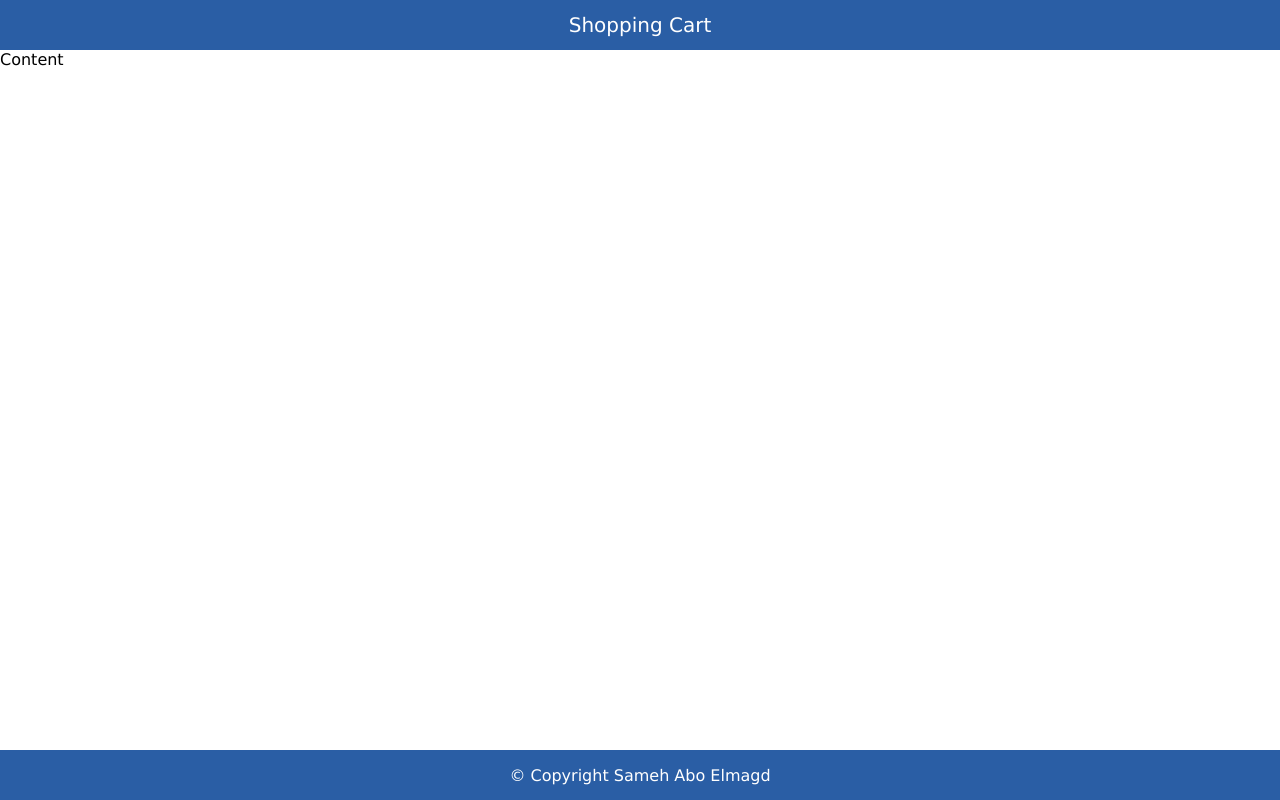
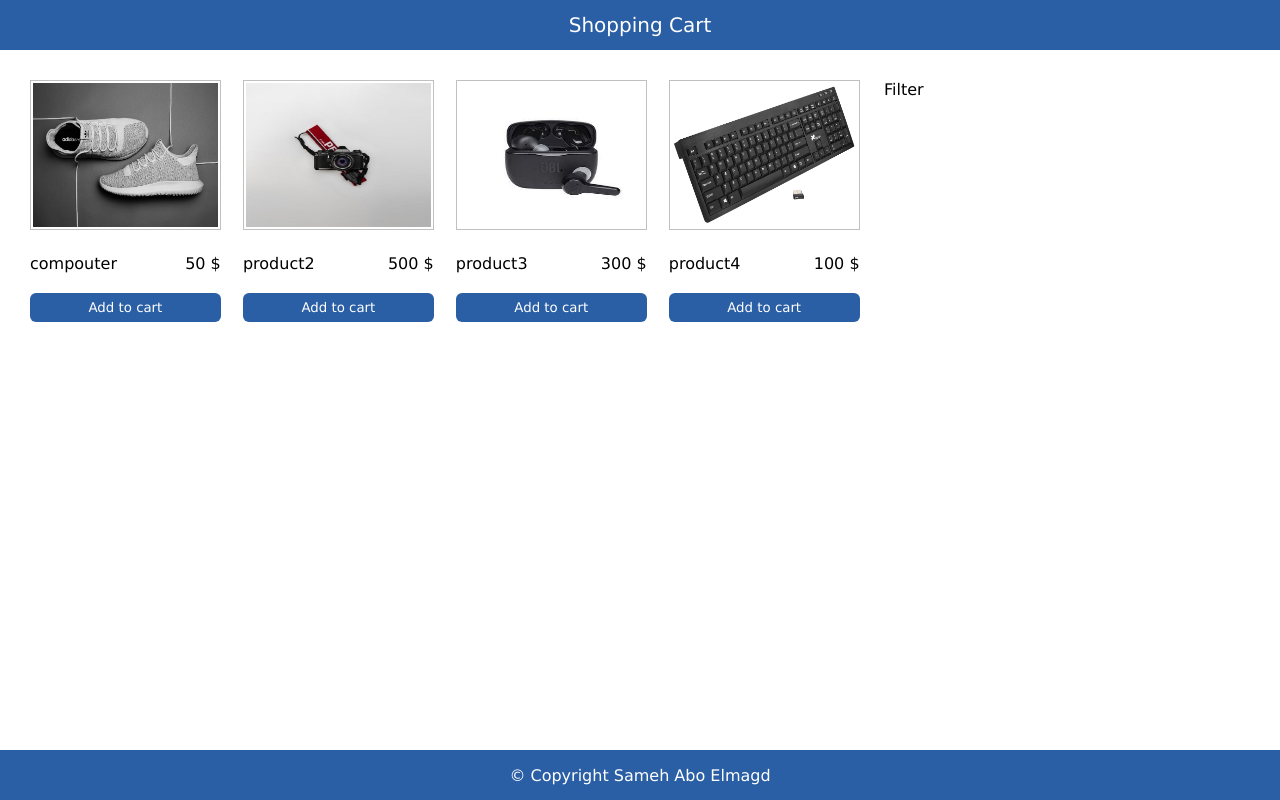
Before and after one commit to sameh20/react-shopping-cart, a React (Create React App) app in the folder client/: page / in a window 1280 px wide. Built offline with nearby package versions, Linux system fonts and the light colour scheme.

Commit message:
product component

```diff
--- a/client/public/index.html
+++ b/client/public/index.html
@@ -9,7 +9,6 @@
       name="description"
       content="Web site created using create-react-app"
     />
-    <link rel="apple-touch-icon" href="%PUBLIC_URL%/logo192.png" />
     <!--
       manifest.json provides metadata used when your web app is installed on a
       user's mobile device or desktop. See https://developers.google.com/web/fundamentals/web-app-manifest/
--- a/client/src/App.js
+++ b/client/src/App.js
@@ -1,12 +1,27 @@
-import React from 'react';
+import React,{useState} from 'react';
 import Header from './components/Header/Header.js';
 import Footer from './components/Footer/Footer.js';
+import Products from './components/Products/Products.js';
+
+import data from './data.json';
+import './index.css';
+
+
+
 
 function App() {
+const [products, setProducts] = useState(data)
+
   return (
     <div className="layout">
     <Header/>
-      <main>Content</main>
+      <main>
+        <div className='wrapper'>
+          <Products products={products}/>
+        <div className='filter-wrapper'>Filter</div>
+
+        </div>
+      </main>
       <Footer/>
     </div>
   );
--- a/client/src/components/Footer/Footer.js
+++ b/client/src/components/Footer/Footer.js
@@ -1,10 +1,12 @@
 import React from 'react'
 import "../../css/Footer/Footer.css"
+import { words } from "../../words";
+
 
 function Footer ()  {
   return (
     <footer>
-      &copy; Copyright Sameh Abo Elmagd
+      {words.footerTitle}
     </footer>
   )
 }
--- /dev/null
+++ b/client/src/components/Products/Products.js
@@ -0,0 +1,24 @@
+import React from 'react'
+import "../../css/Products/Products.css"
+
+
+function Products(props) {
+  return (
+    <div className='products-wrapper'>
+          {props.products.map(product=>(
+              <div className='product-item' key={product.id}>
+               <img src={product.imageUrl} alt={product.title}/>
+               <div className='product-desc'>
+                   <p>{product.title} </p>
+                   <span>{product.price} $</span>
+               </div>
+               <button>Add to cart</button>
+              </div>
+
+          ))}
+
+
+    </div>
+  )
+}
+export default Products
--- /dev/null
+++ b/client/src/components/Products/Products.scss
@@ -0,0 +1,54 @@
+.products-wrapper {
+    display: flex;
+    justify-content: space-between;
+    .product-item {
+      width: 23%;
+
+      img {
+        width: 100%;
+        height: 150px;
+        padding: 2px;
+        border: 1px solid #c0c0c0;
+      }
+
+      .product-desc {
+        display: flex;
+        justify-content: space-between;
+        align-items: center;
+        margin: 20px 0;
+      }
+
+      button {
+        display: block;
+        width: 100%;
+        border: 0;
+        background: #2a5ea5;
+        color: #fff;
+        padding: 7px;
+        border-radius: 6px;
+        cursor: pointer;
+      }
+    }
+  }
+
+  .product-info {
+    img {
+      display: block;
+      width: 40%;
+      margin: 20px auto;
+    }
+
+    p {
+      color: #2a5ea5;
+      font-size: 20px;
+      margin: 10px 0;
+      text-align: center;
+    }
+  }
+  .close-icon {
+    position: absolute;
+    right: 10px;
+    top: 10px;
+    cursor: pointer;
+    font-size: 20px;
+  }
--- /dev/null
+++ b/client/src/css/Products/Products.css
@@ -0,0 +1,49 @@
+.products-wrapper {
+  display: flex;
+  justify-content: space-between;
+}
+.products-wrapper .product-item {
+  width: 23%;
+}
+.products-wrapper .product-item img {
+  width: 100%;
+  height: 150px;
+  padding: 2px;
+  border: 1px solid #c0c0c0;
+}
+.products-wrapper .product-item .product-desc {
+  display: flex;
+  justify-content: space-between;
+  align-items: center;
+  margin: 20px 0;
+}
+.products-wrapper .product-item button {
+  display: block;
+  width: 100%;
+  border: 0;
+  background: #2a5ea5;
+  color: #fff;
+  padding: 7px;
+  border-radius: 6px;
+  cursor: pointer;
+}
+
+.product-info img {
+  display: block;
+  width: 40%;
+  margin: 20px auto;
+}
+.product-info p {
+  color: #2a5ea5;
+  font-size: 20px;
+  margin: 10px 0;
+  text-align: center;
+}
+
+.close-icon {
+  position: absolute;
+  right: 10px;
+  top: 10px;
+  cursor: pointer;
+  font-size: 20px;
+}
--- a/client/src/data.json
+++ b/client/src/data.json
@@ -1,32 +1,32 @@
 [
     {
         "id":"id1",
-        "tite":"compouter",
-         "imageUrl":"./image/image1.jpg",
+        "title":"compouter",
+         "imageUrl":"./image/product1.jpeg",
          "desc":"This is Product 1",
          "price":50,
          "size":["M,S"]
     },
     {
         "id":"id2",
-        "tite":"product2",
-         "imageUrl":"./image/image2.jpg",
+        "title":"product2",
+         "imageUrl":"./image/product2.jpeg",
          "desc":"This is Product 2",
          "price":500,
          "size":["L","S","M"]
     },
     {
         "id":"id3",
-        "tite":"product3",
-         "imageUrl":"./image/image1.jpg",
+        "title":"product3",
+         "imageUrl":"./image/product3.jpg",
          "desc":"This is Product 3",
          "price":300,
          "size":["M","L"]
     },
     {
         "id":"id4",
-        "tite":"product4",
-         "imageUrl":"./image/image4.png",
+        "title":"product4",
+         "imageUrl":"./image/product4.png",
          "desc":"This is Product 4",
          "price":100,
          "size":["S","L","XL"]
--- a/client/src/index.css
+++ b/client/src/index.css
@@ -18,8 +18,45 @@
   height: 100%;
   grid-template-rows: 50px 1fr   50px;
 }
+.wrapper{
+  display: flex;
+  justify-content: space-between;
+  padding: 30px;
 
+}
+.products-wrapper{
+  width: 68%;
+  display: flex;
+  justify-content: space-between;
+}
+.filter-wrapper{
+  width: 30%;
+}
+header{
+  grid-area: "header";
+}
+main{
+  grid-area: "main";
+}
+footer{
+  grid-area: "footer";
+}
+.nav ul {
+  display: flex;
+  background-color: #ddd;
+  list-style: none;
+  padding: 10px 35px;
+}
 
-main{
-  grid-area: 'main';
+.nav ul li a {
+  display: block;
+  background-color: gray;
+  color: #fff;
+  padding: 5px 10px;
+  margin-right: 5px;
+  text-decoration: none;
 }
+
+.nav ul li a.active {
+  background-color: #2a5ea5;
+}
--- a/client/src/index.scss
+++ /dev/null
@@ -1,4 +0,0 @@
-$color :red;
-p{
-    color: $color;
-}
```
